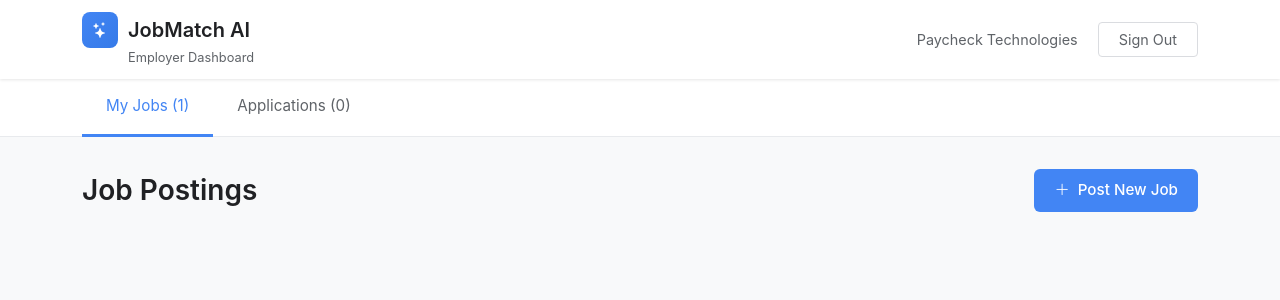
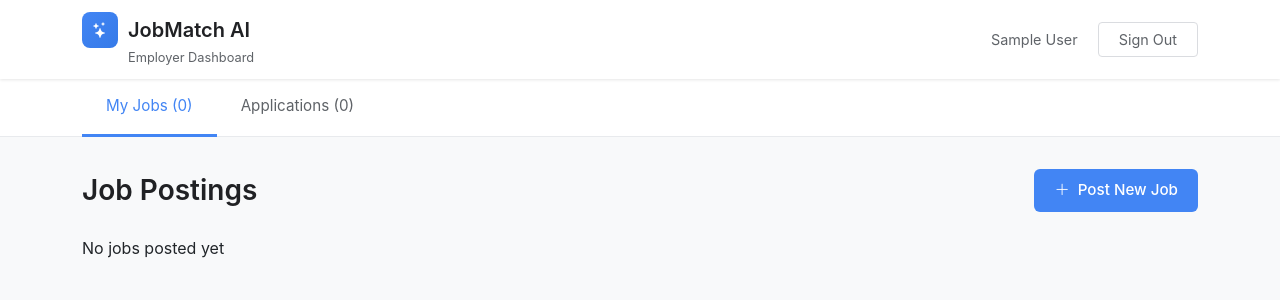
Before and after one commit to nnamdiindu/Job_Application_Management_System, a Flask app: page /company-dashboard in a window 1280 px wide. Shown: the top 300 px of the page. Run offline with Flask 3, Linux system fonts and the light colour scheme; a user stored in the database is signed in; tables that the repository leaves empty hold one stand-in row (values such as "Sample post"); some libraries are stand-ins or nearby versions.

Commit message:
Modify company dashboard

```diff
--- a/templates/company-dashboard.html
+++ b/templates/company-dashboard.html
@@ -29,7 +29,7 @@
                 <span class="brand-subtitle">Employer Dashboard</span>
             </div>
             <div class="user-section">
-                <span class="company-name">Paycheck Technologies</span>
+                <span class="company-name">{{ company_name }}</span>
                 <a href="{{ url_for('logout') }}" class="btn btn-sign-out">Sign Out</a>
             </div>
         </div>
@@ -40,7 +40,7 @@
         <div class="container">
             <ul class="nav nav-tabs">
                 <li class="nav-item">
-                    <a class="nav-link active" href="#">My Jobs (1)</a>
+                    <a class="nav-link active" href="#">My Jobs ({{ jobs | length }})</a>
                 </li>
                 <li class="nav-item">
                     <a class="nav-link" href="#">Applications (0)</a>
@@ -63,6 +63,7 @@
         <!-- Job Postings -->
         <div class="job-postings-section">
             <!-- Job Card -->
+            {% if jobs %}
             {% for job in jobs %}
             <div class="job-posting-card">
                 <div class="job-header">
@@ -83,7 +84,7 @@
                     </div>
                     <div class="job-stats-item">
                         <i class="bi bi-clock"></i>
-                        <span>Posted {{ job.created_at }}</span>
+                        <span>Posted {{ job.created_at.strftime("%B %d, %Y") }}</span>
                     </div>
                 </div>
 
@@ -103,6 +104,9 @@
                 </button>
             </div>
             {% endfor %}
+        {% else %}
+        <div><p>No jobs posted yet</p></div>
+        {% endif %}
         </div>
     </div>
 
```
